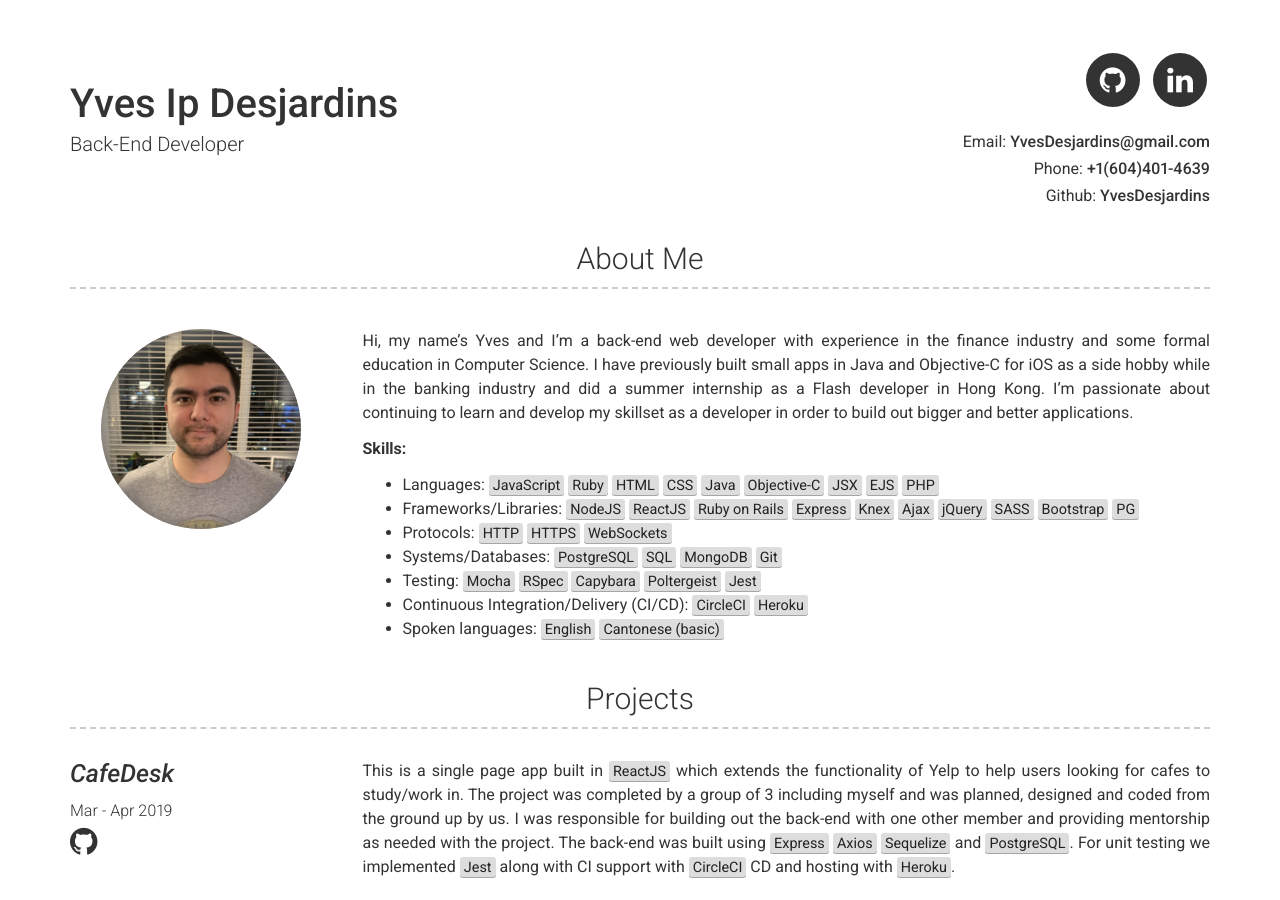
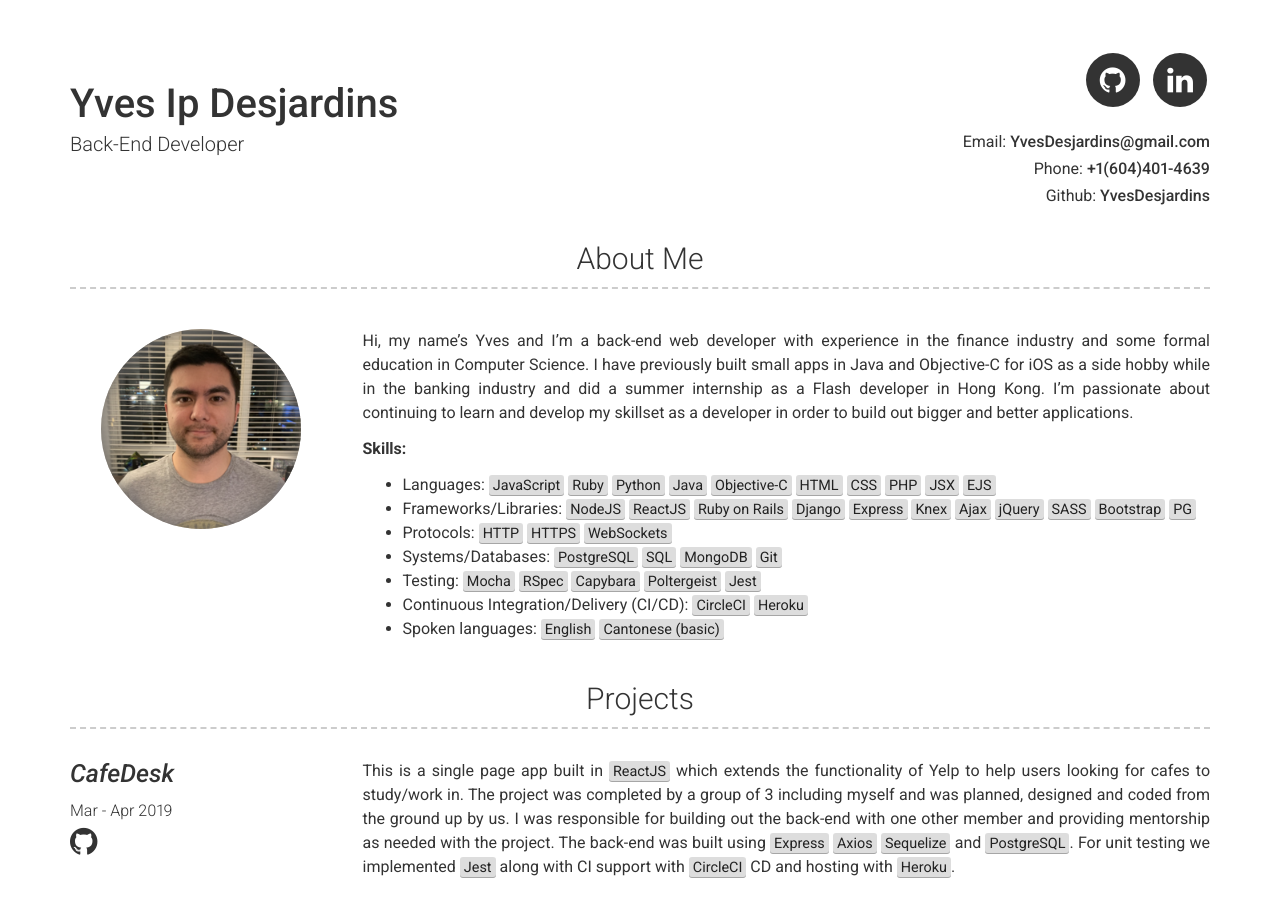
Before and after one commit to YvesDesjardins/YvesDesjardins.github.io, a Jekyll site: the page built from index.md, in a window 1280 px wide and 900 px high. Built offline with Jekyll 4.4.1, drawn with Linux system fonts in a browser that asks for light colours.

Commit message:
add python and Django

```diff
--- a/_config.yml
+++ b/_config.yml
@@ -21,8 +21,8 @@ about_content: | # this will include new lines to allow paragraphs
 
 about_skills: |
   **Skills:**
-    - Languages: <mark>JavaScript</mark> <mark>Ruby</mark> <mark>HTML</mark> <mark>CSS</mark> <mark>Java</mark> <mark>Objective-C</mark> <mark>JSX</mark> <mark>EJS</mark> <mark>PHP</mark>
-    - Frameworks/Libraries: <mark>NodeJS</mark> <mark>ReactJS</mark> <mark>Ruby on Rails</mark> <mark>Express</mark> <mark>Knex</mark> <mark>Ajax</mark> <mark>jQuery</mark> <mark>SASS</mark> <mark>Bootstrap</mark> <mark>PG</mark>
+    - Languages: <mark>JavaScript</mark> <mark>Ruby</mark> <mark>Python</mark> <mark>Java</mark> <mark>Objective-C</mark> <mark>HTML</mark> <mark>CSS</mark> <mark>PHP</mark> <mark>JSX</mark> <mark>EJS</mark>
+    - Frameworks/Libraries: <mark>NodeJS</mark> <mark>ReactJS</mark> <mark>Ruby on Rails</mark> <mark>Django</mark> <mark>Express</mark> <mark>Knex</mark> <mark>Ajax</mark> <mark>jQuery</mark> <mark>SASS</mark> <mark>Bootstrap</mark> <mark>PG</mark>
     - Protocols: <mark>HTTP</mark> <mark>HTTPS</mark> <mark>WebSockets</mark>
     - Systems/Databases: <mark>PostgreSQL</mark> <mark>SQL</mark> <mark>MongoDB</mark> <mark>Git</mark>
     - Testing: <mark>Mocha</mark> <mark>RSpec</mark> <mark>Capybara</mark> <mark>Poltergeist</mark> <mark>Jest</mark>
```
